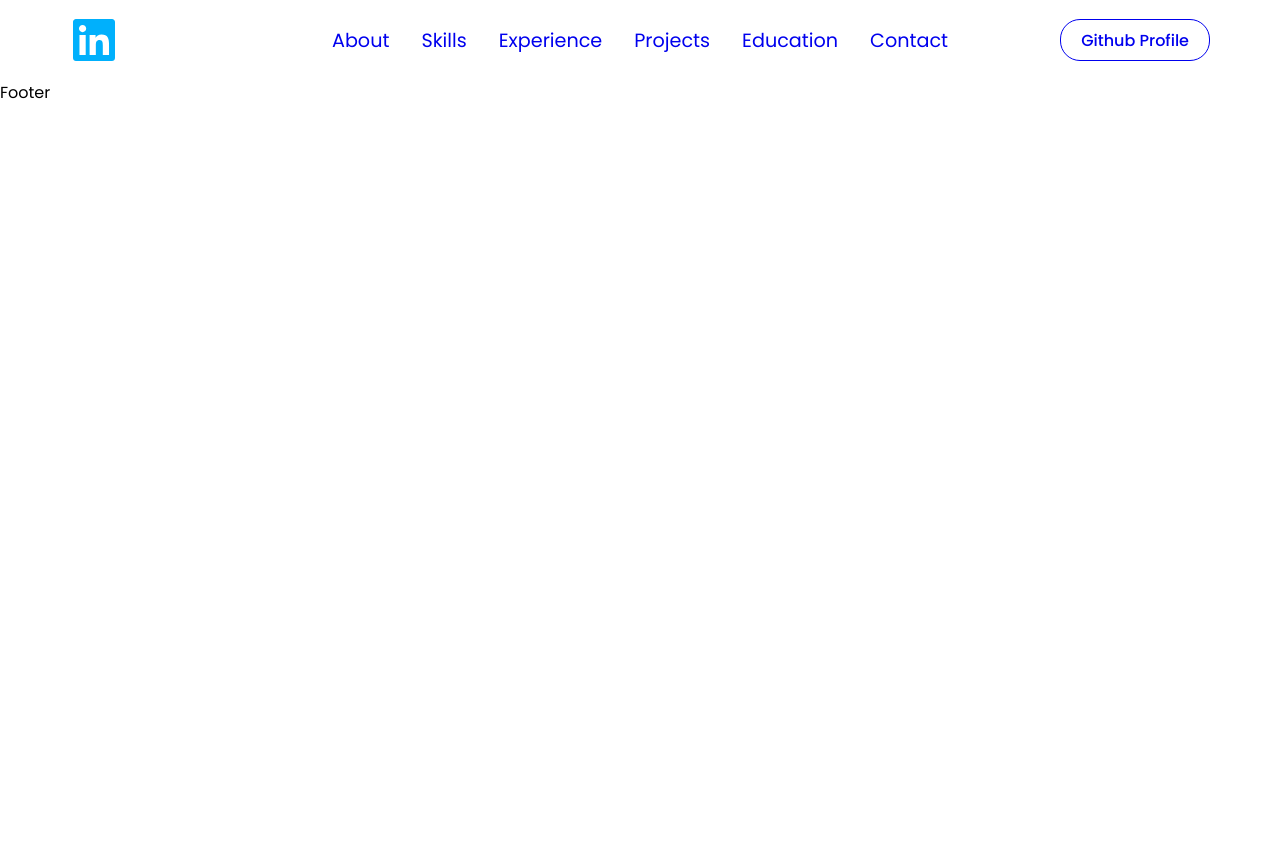
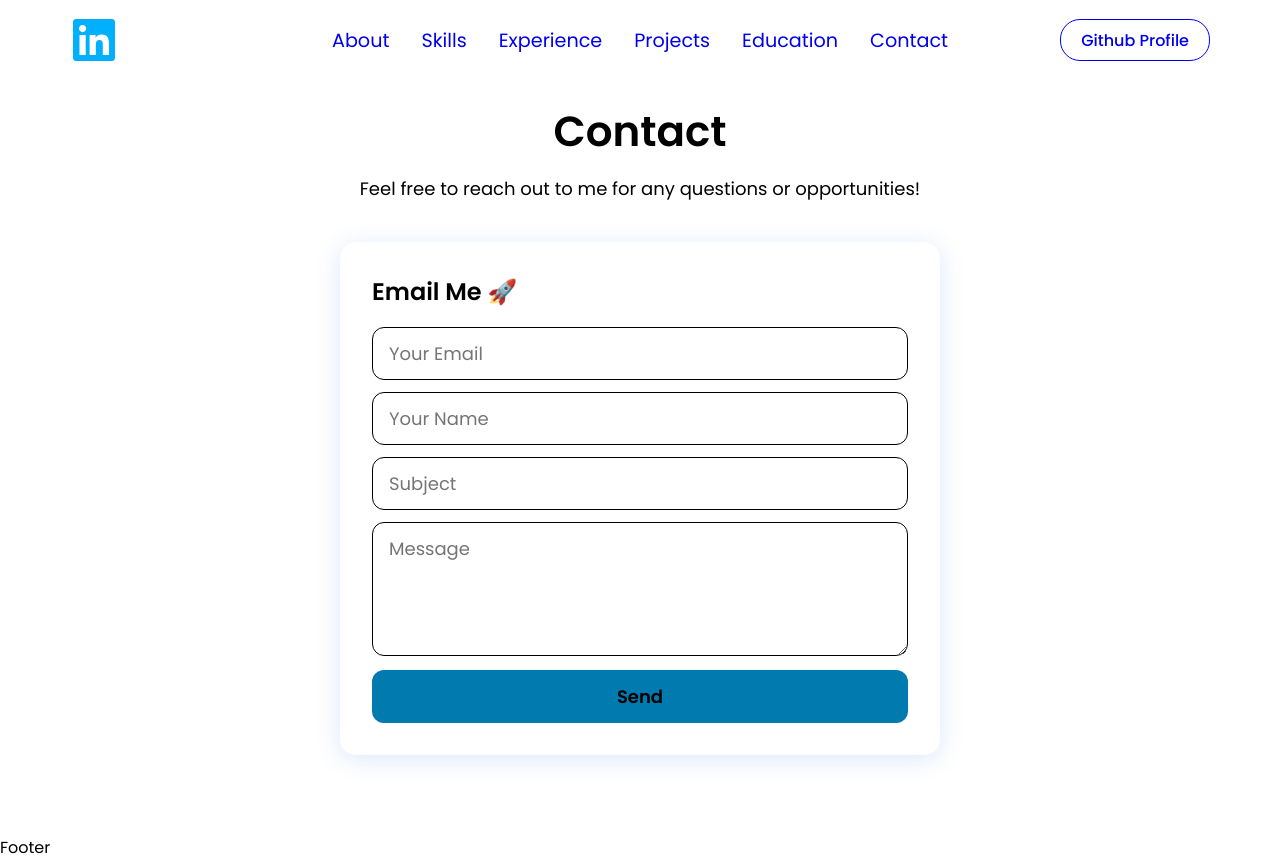
Before and after one commit to valyempire/react-portfolio, a React (Vite) app: page /contact in a window 1280 px wide. Before the commit the page ends 800 px from the top, so only its background shows below. Built offline with nearby package versions, Linux system fonts and the light colour scheme.

Commit message:
Created the Contact page component

```diff
--- a/package.json
+++ b/package.json
@@ -10,6 +10,11 @@
     "preview": "vite preview"
   },
   "dependencies": {
+    "@emailjs/browser": "^3.12.1",
+    "@emotion/react": "^11.11.4",
+    "@emotion/styled": "^11.11.0",
+    "@mui/material": "^5.15.13",
+    "emailjs": "^4.0.3",
     "react": "^18.2.0",
     "react-dom": "^18.2.0",
     "react-icons": "^4.3.1",
--- a/src/pages/Contact/Contact.jsx
+++ b/src/pages/Contact/Contact.jsx
@@ -1,5 +1,76 @@
+import React from "react";
+import {
+  Container,
+  Wrapper,
+  Title,
+  Desc,
+  ContactForm,
+  ContactTitle,
+  ContactInput,
+  ContactInputMessage,
+  ContactButton,
+} from "./ContactStyles";
+import { useRef } from "react";
+import emailjs from "@emailjs/browser";
+import { Snackbar } from "@mui/material";
+
 const Contact = () => {
-  <div>Contact</div>;
+  const [open, setOpen] = React.useState(false);
+  const form = useRef();
+
+  const handleSubmit = (e) => {
+    e.preventDefault();
+
+    if (form.current !== null) {
+      // Use emailjs to send the form data as an email
+      emailjs
+        .sendForm(
+          "service_sobiku4", // YOUR_SERVICE_ID
+          "template_xr0evz9", // YOUR_TEMPLATE_ID
+          form.current,
+          "ThmIOLZE6oBtJ2z6C" // YOUR_PUBLIC_KEY
+        )
+        .then(
+          (result) => {
+            console.log(result.text);
+            alert("Message sent successfully!");
+          },
+          (error) => {
+            console.log(error.text);
+          }
+        );
+    }
+    // Reset the form after submission
+    if (e.target instanceof HTMLFormElement) {
+      e.target.reset();
+    }
+  };
+
+  return (
+    <Container>
+      <Wrapper>
+        <Title>Contact</Title>
+        <Desc>
+          Feel free to reach out to me for any questions or opportunities!
+        </Desc>
+        <ContactForm ref={form} onSubmit={handleSubmit}>
+          <ContactTitle>Email Me 🚀</ContactTitle>
+          <ContactInput required placeholder="Your Email" name="from_email" />
+          <ContactInput required placeholder="Your Name" name="from_name" />
+          <ContactInput required placeholder="Subject" name="subject" />
+          <ContactInputMessage placeholder="Message" rows="4" name="message" />
+          <ContactButton type="submit" value="Send" />
+        </ContactForm>
+        <Snackbar
+          open={open}
+          autoHideDuration={6000}
+          onClose={() => setOpen(false)}
+          message="Email sent successfully!"
+          severity="success"
+        />
+      </Wrapper>
+    </Container>
+  );
 };
 
 export default Contact;
--- a/src/pages/Contact/ContactStyles.js
+++ b/src/pages/Contact/ContactStyles.js
@@ -0,0 +1,118 @@
+import styled from "styled-components";
+
+export const Container = styled.div`
+  display: flex;
+  flex-direction: column;
+  justify-content: center;
+  position: relative;
+  z-index: 1;
+  align-items: center;
+  @media (max-width: 960px) {
+    padding: 0px;
+  }
+`;
+
+export const Wrapper = styled.div`
+  position: relative;
+  display: flex;
+  justify-content: space-between;
+  align-items: center;
+  flex-direction: column;
+  width: 100%;
+  max-width: 1350px;
+  padding: 0px 0px 80px 0px;
+  gap: 12px;
+  @media (max-width: 960px) {
+    flex-direction: column;
+  }
+`;
+
+export const Title = styled.div`
+  font-size: 42px;
+  text-align: center;
+  font-weight: 600;
+  margin-top: 20px;
+  color: ${({ theme }) => theme.text_primary};
+  @media (max-width: 768px) {
+    margin-top: 12px;
+    font-size: 32px;
+  }
+`;
+
+export const Desc = styled.div`
+  font-size: 18px;
+  text-align: center;
+  max-width: 600px;
+  color: ${({ theme }) => theme.text_secondary};
+  @media (max-width: 768px) {
+    margin-top: 12px;
+    font-size: 16px;
+  }
+`;
+
+export const ContactForm = styled.form`
+  width: 95%;
+  max-width: 600px;
+  display: flex;
+  flex-direction: column;
+  background-color: ${({ theme }) => theme.card};
+  padding: 32px;
+  border-radius: 16px;
+  box-shadow: rgba(23, 92, 230, 0.15) 0px 4px 24px;
+  margin-top: 28px;
+  gap: 12px;
+`;
+
+export const ContactTitle = styled.div`
+  font-size: 24px;
+  margin-bottom: 6px;
+  font-weight: 600;
+  color: ${({ theme }) => theme.text_primary};
+`;
+
+export const ContactInput = styled.input`
+  flex: 1;
+  background-color: transparent;
+  border: 1px solid ${({ theme }) => theme.text_secondary};
+  outline: none;
+  font-size: 18px;
+  color: ${({ theme }) => theme.text_primary};
+  border-radius: 12px;
+  padding: 12px 16px;
+  &:focus {
+    border: 1px solid ${({ theme }) => theme.primary};
+  }
+`;
+
+export const ContactInputMessage = styled.textarea`
+  flex: 1;
+  background-color: transparent;
+  border: 1px solid ${({ theme }) => theme.text_secondary};
+  outline: none;
+  font-size: 18px;
+  color: ${({ theme }) => theme.text_primary};
+  border-radius: 12px;
+  padding: 12px 16px;
+  &:focus {
+    border: 1px solid ${({ theme }) => theme.primary};
+  }
+`;
+
+export const ContactButton = styled.input`
+  width: 100%;
+  text-decoration: none;
+  text-align: center;
+  background: #007aaf;
+  padding: 13px 16px;
+  margin-top: 2px;
+  border-radius: 12px;
+  border: none;
+  color: ${({ theme }) => theme.text_primary};
+  font-size: 18px;
+  font-weight: 600;
+
+  &:hover {
+    background: #004572;
+    cursor: pointer;
+  }
+`;
```
Also changed, not shown: 1 other file (tests, documents, lock files or other folders).
